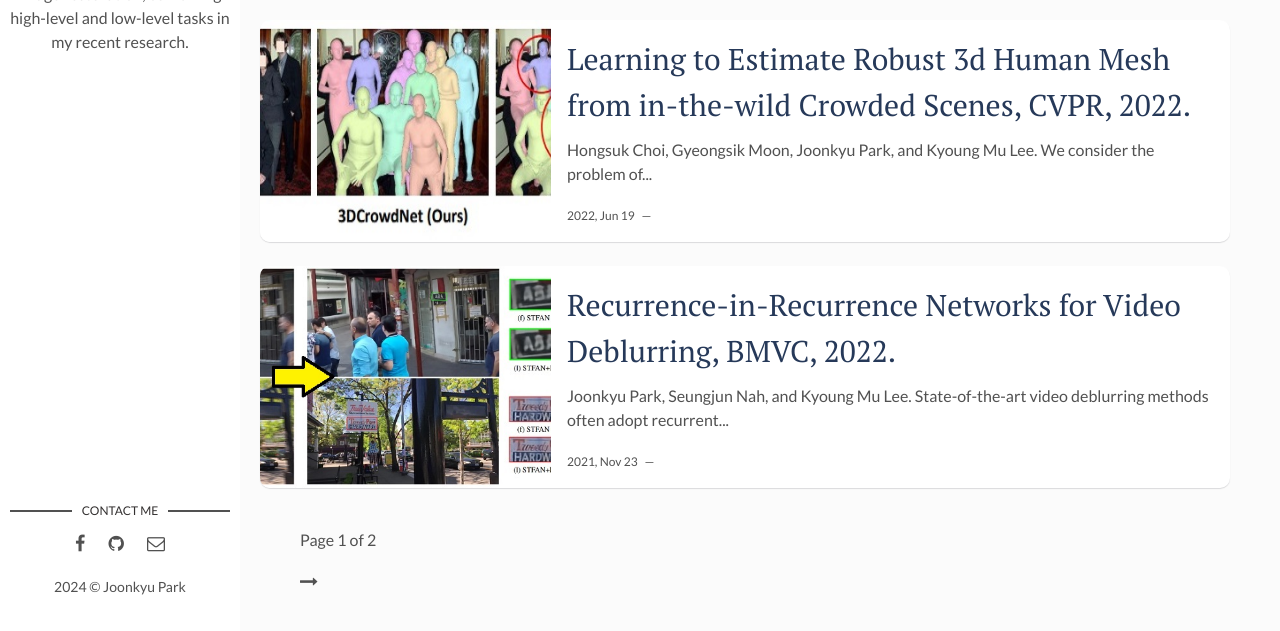
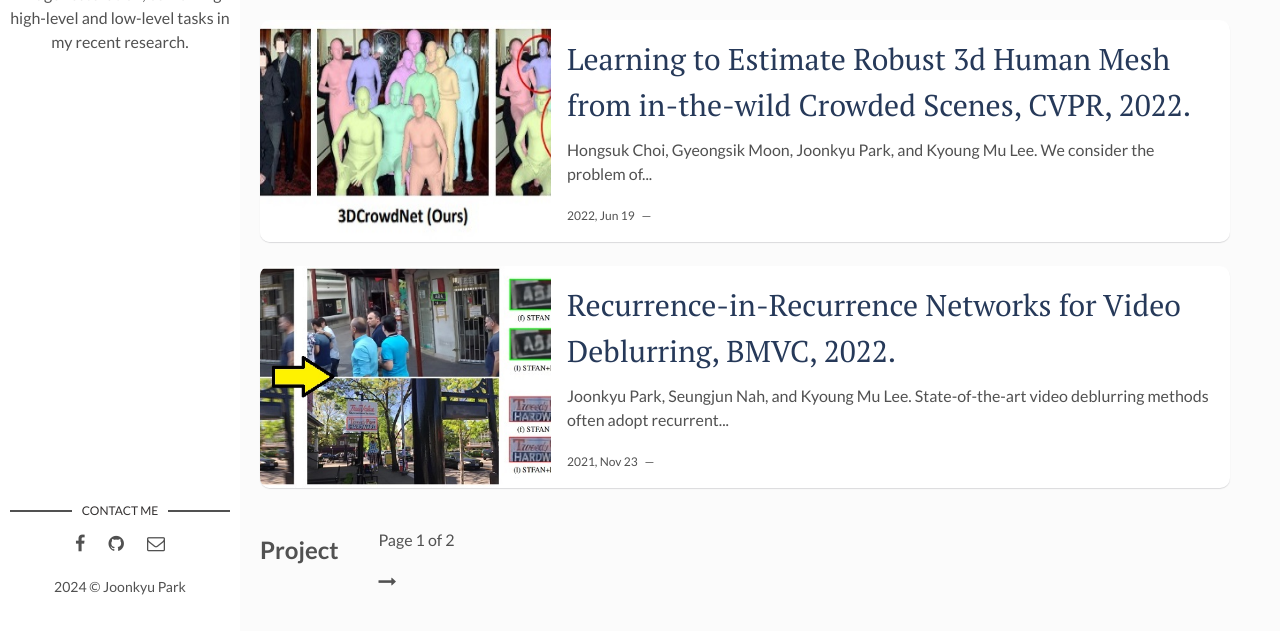
Before and after one commit to jkpark08/jkpark08.github.io, a Jekyll site: the page built from index.html, in a window 1280 px wide and 900 px high, scrolled down 1889 px, cut to the strip 269-900 px from the top of the window. Built offline with Jekyll 4.4.1, drawn with Linux system fonts in a browser that asks for light colours; the list of posts is cut into pages by our own code.

Commit message:
Update index.html

```diff
--- a/index.html
+++ b/index.html
@@ -21,5 +21,11 @@ layout: main
 {% else %}
 {% endif %}
 
+{% if post.tags3 %}
+  <h2>Project</h2>
+{% else %}
+{% endif %}
+
+
 {% endfor %}
 {% include pagination.html %}
```
